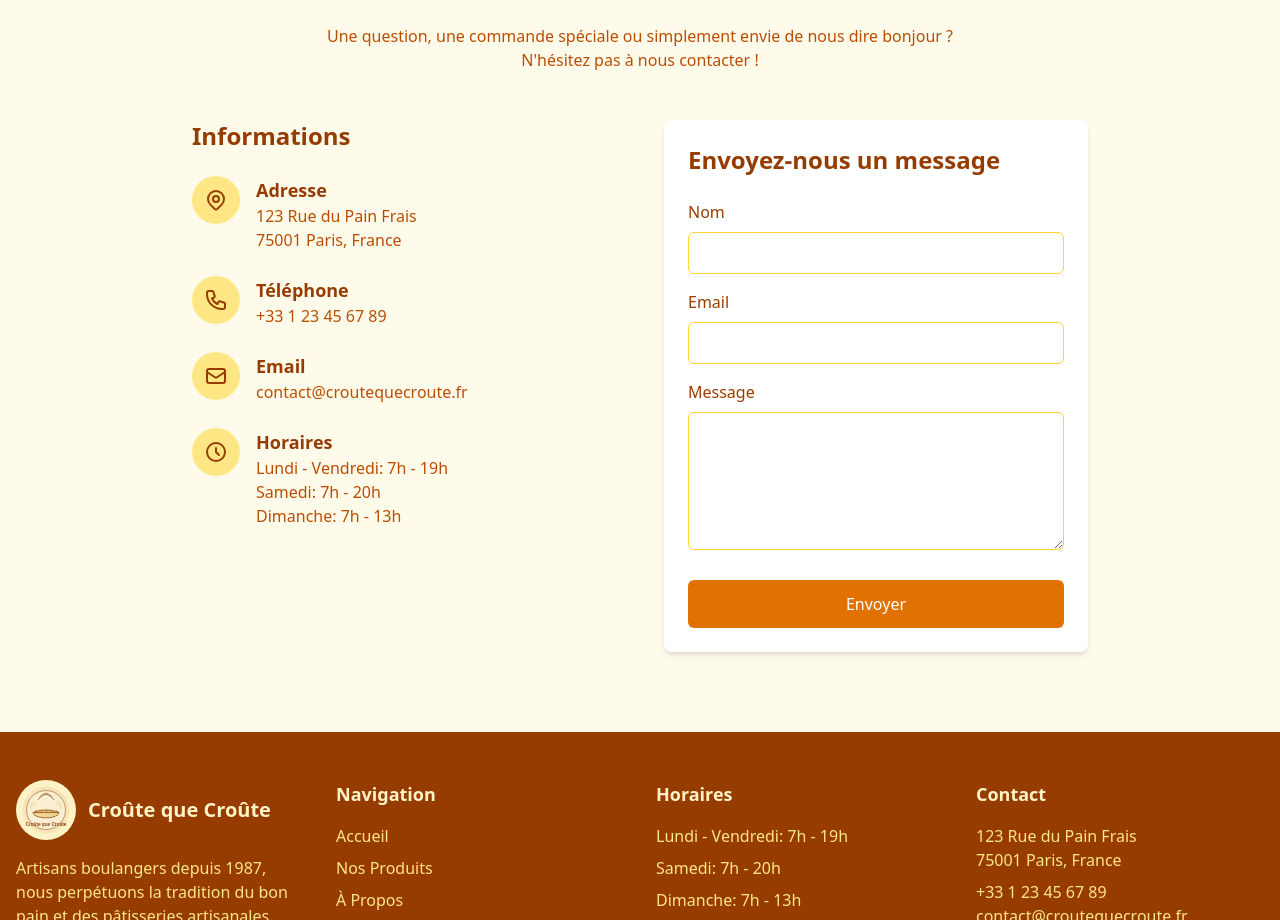
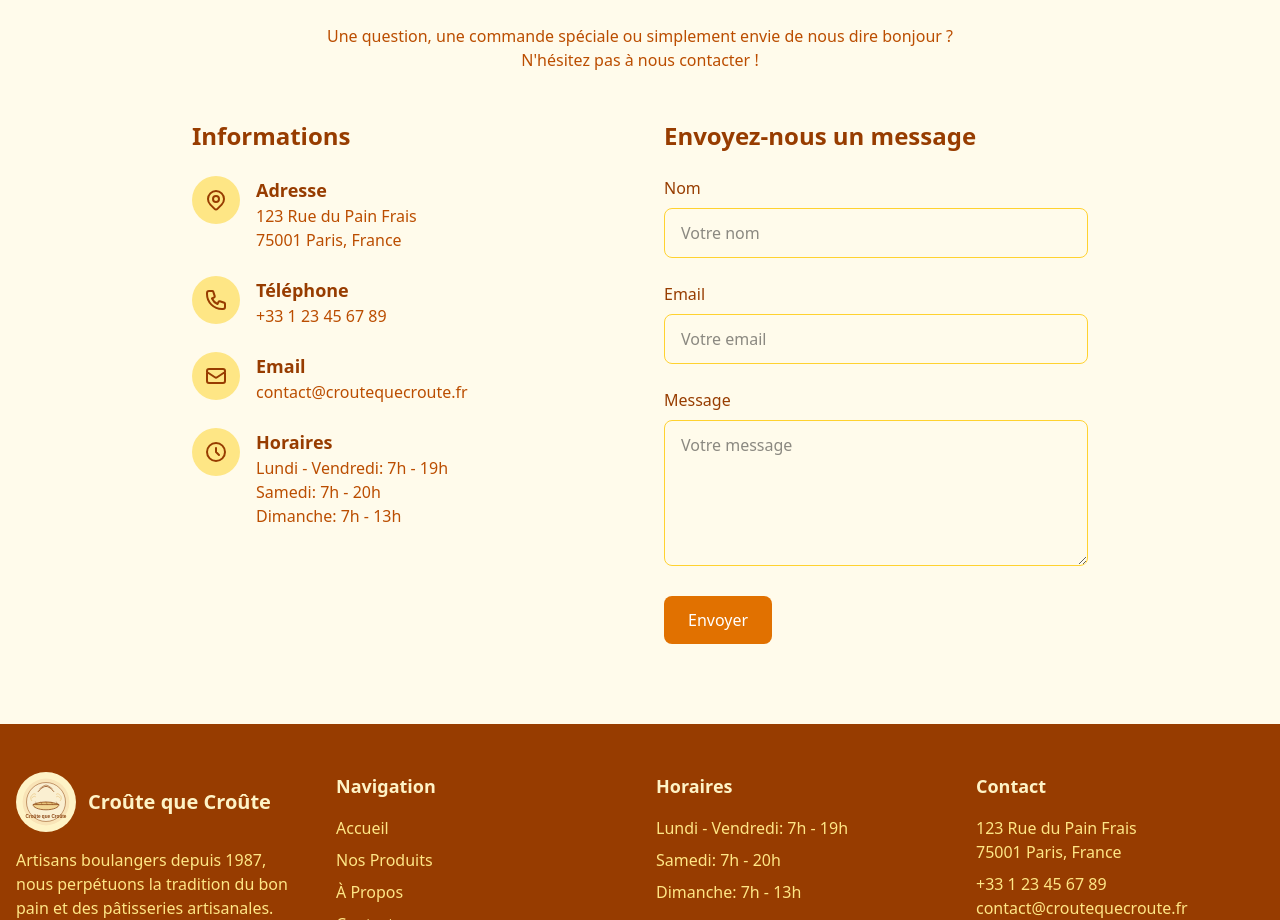
Before and after one commit to SautiereQDev/croute_que_croute, a Next.js app: page / in a window 1280 px wide. Shown: the part 1620-2540 px from the top of the page. Built offline with nearby package versions, Linux system fonts and the light colour scheme; a web font is replaced by a local one.

Commit message:
make contacft form functional

```diff
--- a/package.json
+++ b/package.json
@@ -9,10 +9,13 @@
     "lint": "next lint"
   },
   "dependencies": {
+    "@hookform/resolvers": "^4.1.3",
     "framer-motion": "^12.5.0",
     "next": "15.2.3",
     "react": "^19.0.0",
-    "react-dom": "^19.0.0"
+    "react-dom": "^19.0.0",
+    "react-hook-form": "^7.54.2",
+    "zod": "^3.24.2"
   },
   "devDependencies": {
     "@eslint/eslintrc": "^3",
--- a/src/components/Contact.tsx
+++ b/src/components/Contact.tsx
@@ -1,38 +1,78 @@
 import { motion } from "framer-motion";
 import { useState, useEffect } from "react";
+import { set, useForm } from "react-hook-form";
+import { zodResolver } from "@hookform/resolvers/zod";
+import { z } from "zod";
+
+// Définition du schéma de validation avec Zod
+const formSchema = z.object({
+  name: z
+    .string()
+    .min(2, { message: "Le nom doit contenir au moins 2 caractères" }),
+  email: z.string().email({ message: "Adresse email invalide" }),
+  message: z
+    .string()
+    .min(10, { message: "Le message doit contenir au moins 10 caractères" }),
+});
+
+// Type pour les données du formulaire basé sur le schéma Zod
+type FormData = z.infer<typeof formSchema>;
 
 const Contact = () => {
-  const [formState, setFormState] = useState({
+  const [submitted, setSubmitted] = useState(false);
+  const [isMounted, setIsMounted] = useState(false);
+  const [error, setError] = useState<string | null>(null);
+
+  // Initialisation de React Hook Form avec le resolver Zod
+  const {
+    register,
+    handleSubmit,
+    formState: { errors },
+  } = useForm<FormData>({
+    resolver: zodResolver(formSchema),
+    defaultValues: {
       name: "",
       email: "",
       message: "",
-    submitted: false,
+    },
   });
-  const [isMounted, setIsMounted] = useState(false);
 
   // Utiliser useEffect pour s&apos;assurer que le composant est monté côté client
   useEffect(() => {
     setIsMounted(true);
   }, []);
 
-  const handleChange = (
-    e: React.ChangeEvent<HTMLInputElement | HTMLTextAreaElement>
-  ) => {
-    const { name, value } = e.target;
-    setFormState((prev) => ({
-      ...prev,
-      [name]: value,
-    }));
-  };
+  const onSubmit = (data: FormData) => {
+    // Réinitialiser l'état d'erreur avant chaque soumission
+    setError(null);
 
-  const handleSubmit = (e: React.FormEvent) => {
-    e.preventDefault();
-    // Ici, vous pourriez ajouter une logique pour envoyer le formulaire à un backend
-    // Pour cette démo, nous simulons simplement une soumission réussie
-    setFormState((prev) => ({
-      ...prev,
-      submitted: true,
-    }));
+    fetch("https://api.quentinsautiere.com/mail/send", {
+      method: "POST",
+      headers: {
+        "Content-Type": "application/json",
+      },
+      body: JSON.stringify(data),
+    })
+      .then((response) => response.json())
+      .then((data) => {
+        if (data.success) {
+          console.log("Données du formulaire soumises:", data);
+          setSubmitted(true);
+        } else {
+          // Si la réponse contient un message d'erreur, l'utiliser
+          setError(
+            data.message ||
+              "Une erreur est survenue lors de l'envoi du message."
+          );
+        }
+      })
+      .catch((error) => {
+        console.error("Erreur lors de la soumission du formulaire:", error);
+        setError(
+          "Une erreur de est survenue lors de l'envoie. Veuillez réessayer plus tard."
+        );
+      });
+    // Suppression du finally qui réinitialise submitted
   };
 
   return (
@@ -194,7 +234,39 @@ const Contact = () => {
             >
               {/* Rendu conditionnel du formulaire uniquement côté client */}
               {isMounted &&
-                (formState.submitted ? (
+                (error ? (
+                  <motion.div
+                    className="bg-red-100 border border-red-400 text-red-700 px-6 py-8 rounded-lg text-center"
+                    initial={{ opacity: 0, scale: 0.8 }}
+                    animate={{ opacity: 1, scale: 1 }}
+                    transition={{ duration: 0.5 }}
+                  >
+                    <svg
+                      xmlns="http://www.w3.org/2000/svg"
+                      className="h-12 w-12 text-red-600 mx-auto mb-4"
+                      fill="none"
+                      viewBox="0 0 24 24"
+                      stroke="currentColor"
+                    >
+                      <path
+                        strokeLinecap="round"
+                        strokeLinejoin="round"
+                        strokeWidth={2}
+                        d="M12 8v4m0 4h.01M21 12a9 9 0 11-18 0 9 9 0 0118 0z"
+                      />
+                    </svg>
+                    <h3 className="text-xl font-semibold mb-2">Erreur</h3>
+                    <p>{error}</p>
+                    <motion.button
+                      onClick={() => setError(null)}
+                      className="mt-4 bg-red-600 hover:bg-red-700 text-white font-medium py-2 px-4 rounded-lg transition-colors"
+                      whileHover={{ scale: 1.02 }}
+                      whileTap={{ scale: 0.98 }}
+                    >
+                      Réessayer
+                    </motion.button>
+                  </motion.div>
+                ) : submitted ? (
                   <motion.div
                     className="bg-green-100 border border-green-400 text-green-700 px-6 py-8 rounded-lg text-center"
                     initial={{ opacity: 0, scale: 0.8 }}
@@ -203,7 +275,7 @@ const Contact = () => {
                   >
                     <svg
                       xmlns="http://www.w3.org/2000/svg"
-                      className="h-16 w-16 mx-auto text-green-500 mb-4"
+                      className="h-12 w-12 text-green-600 mx-auto mb-4"
                       fill="none"
                       viewBox="0 0 24 24"
                       stroke="currentColor"
@@ -212,7 +284,7 @@ const Contact = () => {
                         strokeLinecap="round"
                         strokeLinejoin="round"
                         strokeWidth={2}
-                        d="M5 13l4 4L19 7"
+                        d="M9 12l2 2 4-4m6 2a9 9 0 11-18 0 9 9 0 0118 0z"
                       />
                     </svg>
                     <h3 className="text-xl font-semibold mb-2">
@@ -224,15 +296,15 @@ const Contact = () => {
                     </p>
                   </motion.div>
                 ) : (
-                  <form
-                    onSubmit={handleSubmit}
-                    className="bg-white shadow-md rounded-lg p-6"
-                  >
+                  <div>
                     <h3 className="text-2xl font-semibold text-amber-800 mb-6">
                       Envoyez-nous un message
                     </h3>
-
-                    <div className="mb-4">
+                    <form
+                      onSubmit={handleSubmit(onSubmit)}
+                      className="space-y-6"
+                    >
+                      <div>
                         <label
                           htmlFor="name"
                           className="block text-amber-800 font-medium mb-2"
@@ -242,15 +314,22 @@ const Contact = () => {
                         <input
                           type="text"
                           id="name"
-                        name="name"
-                        value={formState.name}
-                        onChange={handleChange}
-                        className="w-full px-4 py-2 border border-amber-300 rounded-md focus:outline-none focus:ring-2 focus:ring-amber-500"
-                        required
+                          {...register("name")}
+                          className={`w-full px-4 py-3 rounded-lg border ${
+                            errors.name
+                              ? "border-red-500 bg-red-50"
+                              : "border-amber-300 bg-amber-50"
+                          } focus:outline-none focus:ring-2 focus:ring-amber-500`}
+                          placeholder="Votre nom"
                         />
+                        {errors.name && (
+                          <p className="text-red-500 text-sm mt-1">
+                            {errors.name.message}
+                          </p>
+                        )}
                       </div>
 
-                    <div className="mb-4">
+                      <div>
                         <label
                           htmlFor="email"
                           className="block text-amber-800 font-medium mb-2"
@@ -260,15 +339,22 @@ const Contact = () => {
                         <input
                           type="email"
                           id="email"
-                        name="email"
-                        value={formState.email}
-                        onChange={handleChange}
-                        className="w-full px-4 py-2 border border-amber-300 rounded-md focus:outline-none focus:ring-2 focus:ring-amber-500"
-                        required
+                          {...register("email")}
+                          className={`w-full px-4 py-3 rounded-lg border ${
+                            errors.email
+                              ? "border-red-500 bg-red-50"
+                              : "border-amber-300 bg-amber-50"
+                          } focus:outline-none focus:ring-2 focus:ring-amber-500`}
+                          placeholder="Votre email"
                         />
+                        {errors.email && (
+                          <p className="text-red-500 text-sm mt-1">
+                            {errors.email.message}
+                          </p>
+                        )}
                       </div>
 
-                    <div className="mb-6">
+                      <div>
                         <label
                           htmlFor="message"
                           className="block text-amber-800 font-medium mb-2"
@@ -277,24 +363,32 @@ const Contact = () => {
                         </label>
                         <textarea
                           id="message"
-                        name="message"
-                        value={formState.message}
-                        onChange={handleChange}
+                          {...register("message")}
                           rows={5}
-                        className="w-full px-4 py-2 border border-amber-300 rounded-md focus:outline-none focus:ring-2 focus:ring-amber-500"
-                        required
+                          className={`w-full px-4 py-3 rounded-lg border ${
+                            errors.message
+                              ? "border-red-500 bg-red-50"
+                              : "border-amber-300 bg-amber-50"
+                          } focus:outline-none focus:ring-2 focus:ring-amber-500`}
+                          placeholder="Votre message"
                         ></textarea>
+                        {errors.message && (
+                          <p className="text-red-500 text-sm mt-1">
+                            {errors.message.message}
+                          </p>
+                        )}
                       </div>
 
                       <motion.button
                         type="submit"
-                      className="w-full bg-amber-600 text-white font-medium py-3 px-4 rounded-md hover:bg-amber-700 transition-colors"
+                        className="bg-amber-600 hover:bg-amber-700 text-white font-medium py-3 px-6 rounded-lg transition-colors w-full md:w-auto"
                         whileHover={{ scale: 1.02 }}
                         whileTap={{ scale: 0.98 }}
                       >
                         Envoyer
                       </motion.button>
                     </form>
+                  </div>
                 ))}
             </motion.div>
           </div>
```
Also changed, not shown: 1 other file (tests, documents, lock files or other folders). Lines whose indentation alone changed are shown as unchanged.
